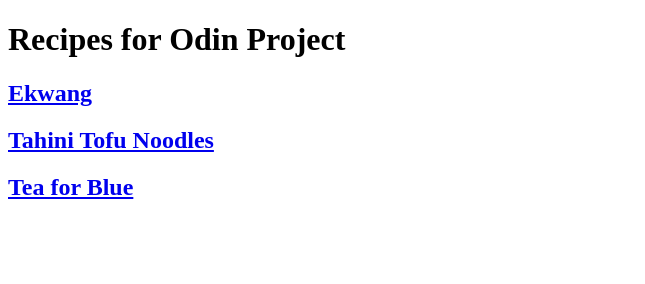
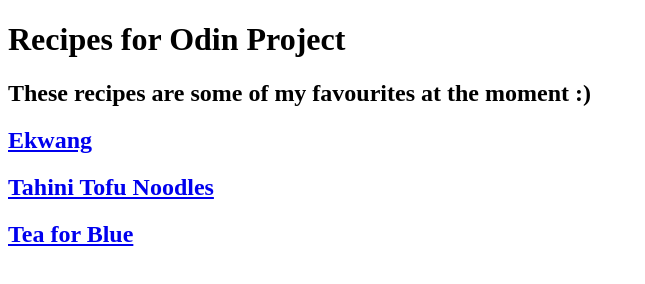
Before and after one commit to greyspaced/odin-recipes, a plain HTML site: page index.html in a window 1280 px wide. Shown: the whole page, without its empty margins (0-645 px from the left). Drawn offline with Linux system fonts and the light colour scheme.

Commit message:
Experimented with inline CSS then reverted file to original

```diff
--- a/index.html
+++ b/index.html
@@ -6,6 +6,9 @@
     </head>
     <body>
         <p><h1>Recipes for Odin Project</h1></p>
+
+        <p><h2>These recipes are some of my favourites at the moment :)</h2></p>
+
         <p><h2><a href="recipes/ekwang.html" target="_blank" rel="noopener noreferrer">Ekwang</a></h2></p>
 
         <p><h2><a href="recipes/tahini-tofu-ramen.html" target="_blank" rel="noopener noreferrer">Tahini Tofu Noodles</a></h2></p>
```
